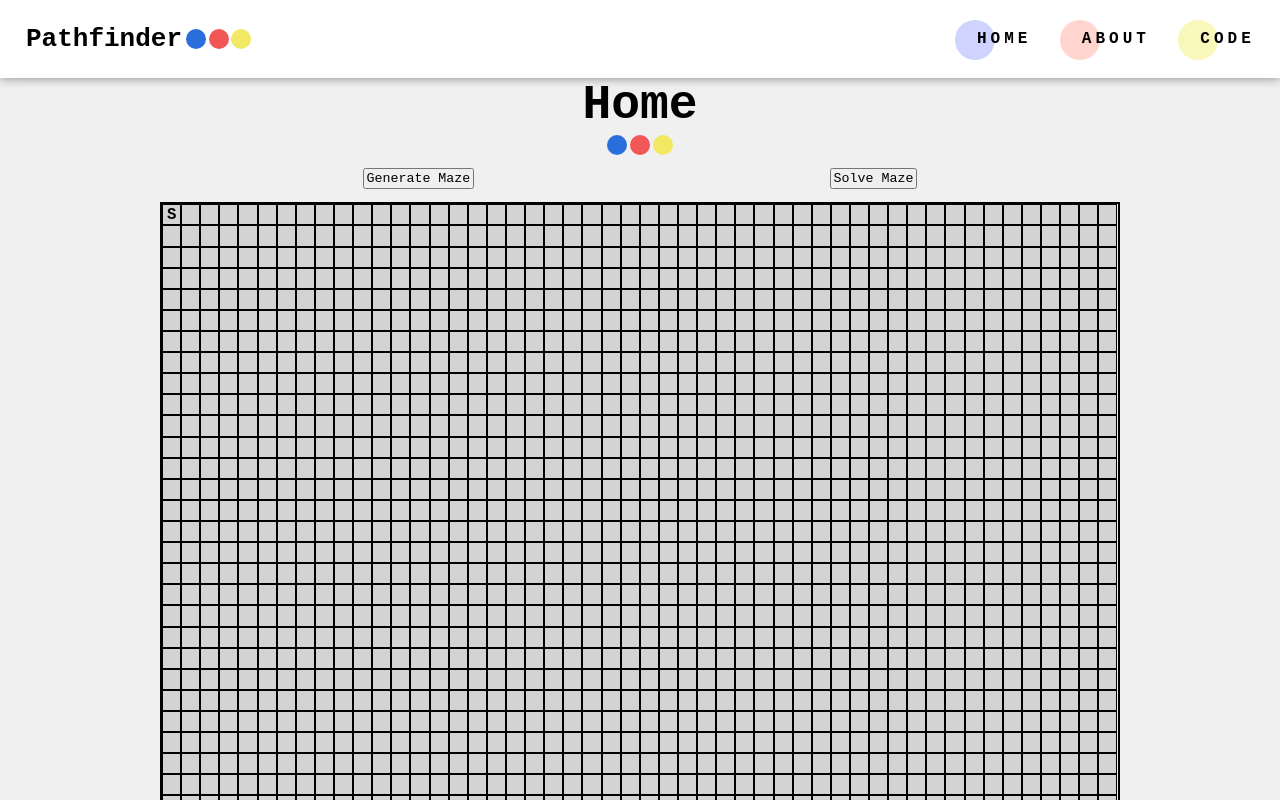
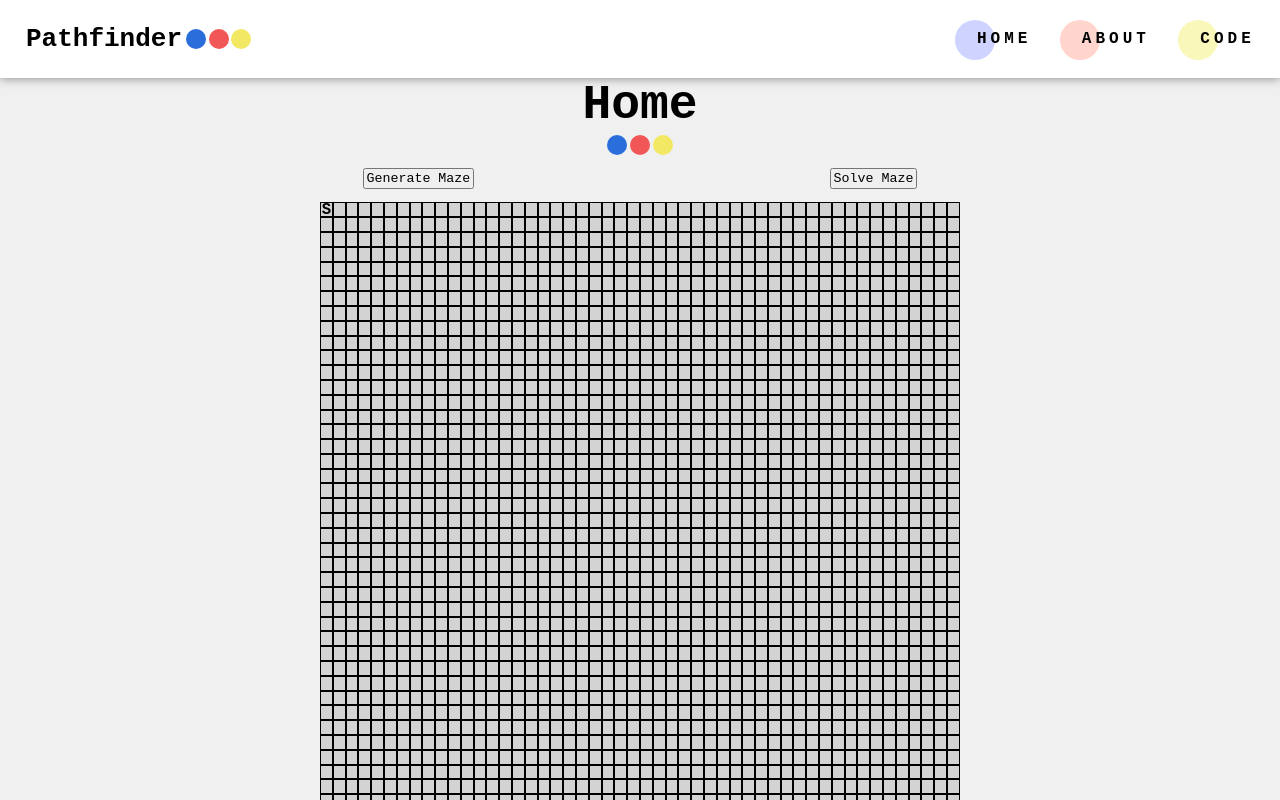
Before and after one commit to Thenlie/pathfinder, a Vue app: page / in a window 1280 px wide. Shown: the top 800 px of the page. Built offline with nearby package versions, Linux system fonts and the light colour scheme; what @highlightjs/vue-plugin, vue-backtotop would draw is missing.

Commit message:
Refined footer

```diff
--- a/src/components/Maze.vue
+++ b/src/components/Maze.vue
@@ -34,8 +34,8 @@
     .maze {
         margin: 0.5rem auto;
         text-align: center;
-        border: 2px solid black;
         width: 90%;
+        margin-bottom: 2rem;
     }
 
     .maze-row {
@@ -67,12 +67,15 @@
         .maze {
             width: 75%;
         }
-        .maze-cell-container {
-            border: black 1px solid;
+    }
+
+    @media screen and (min-width: 1100px) {
+        .maze {
+            width: 50%;
         }
     }
 
-    @media screen and (min-width: 1800px) {
+    @media screen and (min-width: 1600px) {
         .maze {
             width: 40%;
         }
```
